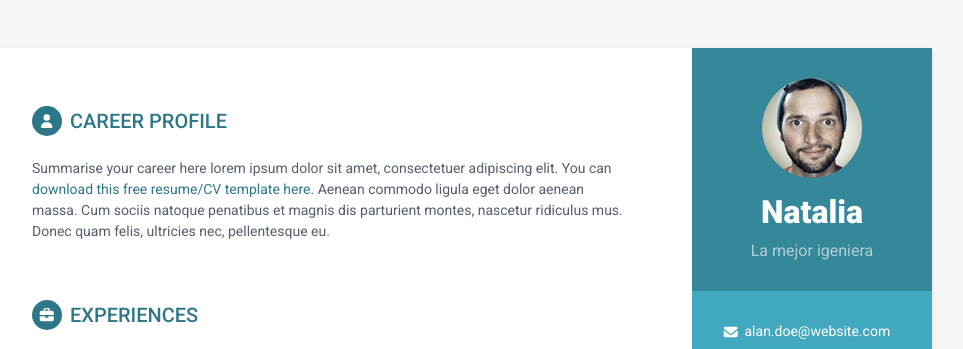
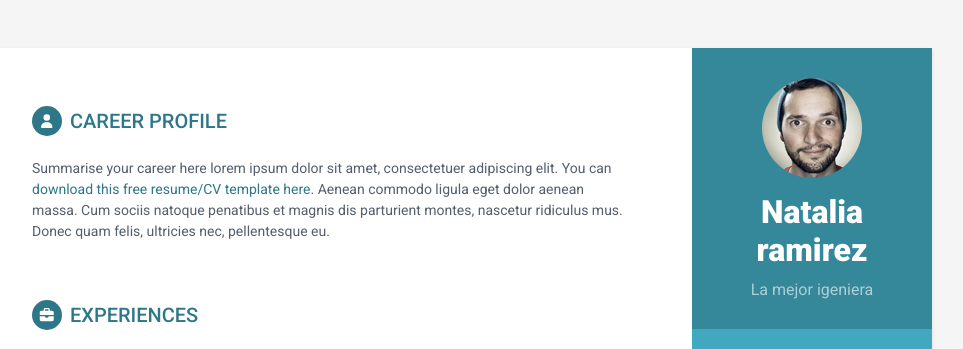
Before and after one commit to NataaaaR/CV, a plain HTML site: page index.html in a window 1280 px wide. Shown: the top 349 px of the page, without its empty margins (188-1151 px from the left). Drawn offline with Linux system fonts and the light colour scheme.

Commit message:
ya se ingreso el apellido

```diff
--- a/index.html
+++ b/index.html
@@ -25,7 +25,7 @@
         <div class="sidebar-wrapper">
             <div class="profile-container">
                 <img class="profile" src="assets/images/profile.png" alt="" />
-                <h1 class="name">Natalia</h1>
+                <h1 class="name">Natalia ramirez</h1>
                 <h3 class="tagline">La mejor igeniera</h3>
             </div><!--//profile-container-->
 
```
